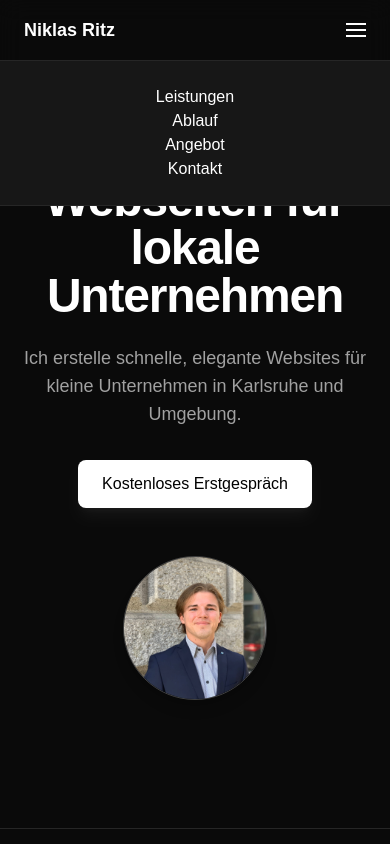
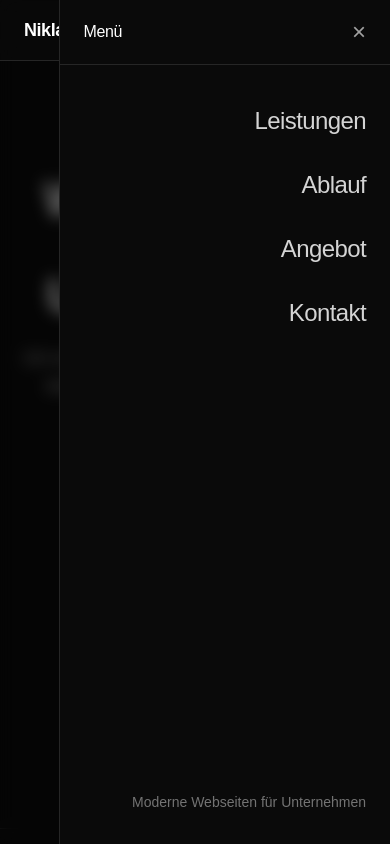
Before and after one commit to niklasritzbusiness-creator/niklasritz-website, a Next.js app: page / in a window 390 px wide. Both pictures are taken after a click on the button "Menü öffnen". Shown: the top 844 px of the page. Built offline with nearby package versions, Linux system fonts and the light colour scheme.

Commit message:
Update Navbar Mobile

```diff
--- a/app/components/Navbar.tsx
+++ b/app/components/Navbar.tsx
@@ -1,53 +1,144 @@
 "use client"
 
-import { useState } from "react"
+import { useEffect, useState } from "react"
+import { AnimatePresence, motion } from "framer-motion"
 
 export default function Navbar() {
   const [open, setOpen] = useState(false)
 
+  useEffect(() => {
+    if (open) {
+      document.body.style.overflow = "hidden"
+    } else {
+      document.body.style.overflow = "auto"
+    }
+
+    return () => {
+      document.body.style.overflow = "auto"
+    }
+  }, [open])
+
+  const closeMenu = () => setOpen(false)
+
   return (
+    <>
       <header className="fixed top-0 left-0 w-full bg-neutral-950/70 backdrop-blur-md border-b border-neutral-800 z-50">
         <div className="max-w-6xl mx-auto px-6 py-4 flex justify-between items-center">
-
           {/* Logo */}
-        <div className="font-semibold text-lg">
+          <div className="font-semibold text-lg tracking-tight">
             Niklas Ritz
           </div>
 
           {/* Desktop Nav */}
           <nav className="hidden md:flex gap-8 text-sm text-neutral-400">
-          <a href="#leistungen">Leistungen</a>
-          <a href="#ablauf">Ablauf</a>
-          <a href="#angebot">Angebot</a>
-          <a href="#kontakt">Kontakt</a>
+            <a href="#leistungen" className="hover:text-white transition">
+              Leistungen
+            </a>
+            <a href="#ablauf" className="hover:text-white transition">
+              Ablauf
+            </a>
+            <a href="#angebot" className="hover:text-white transition">
+              Angebot
+            </a>
+            <a href="#kontakt" className="hover:text-white transition">
+              Kontakt
+            </a>
           </nav>
 
           {/* Mobile Button */}
           <button
-          onClick={() => setOpen(!open)}
-          className="md:hidden text-white text-xl"
+            onClick={() => setOpen(true)}
+            className="md:hidden flex flex-col justify-center items-end gap-1.5"
+            aria-label="Menü öffnen"
           >
-          <div className="flex flex-col gap-1">
-            <span className="w-5 h-[2px] bg-white"></span>
-            <span className="w-5 h-[2px] bg-white"></span>
-            <span className="w-5 h-[2px] bg-white"></span>
+            <span className="block h-[2px] w-6 bg-white rounded-full"></span>
+            <span className="block h-[2px] w-5 bg-white rounded-full"></span>
+            <span className="block h-[2px] w-4 bg-white rounded-full"></span>
+          </button>
         </div>
+      </header>
+
+      <AnimatePresence>
+        {open && (
+          <>
+            {/* Backdrop */}
+            <motion.div
+              className="fixed inset-0 bg-black/50 backdrop-blur-sm z-40 md:hidden"
+              initial={{ opacity: 0 }}
+              animate={{ opacity: 1 }}
+              exit={{ opacity: 0 }}
+              transition={{ duration: 0.25 }}
+              onClick={closeMenu}
+            />
+
+            {/* Slide-in Panel */}
+            <motion.aside
+              className="fixed top-0 right-0 h-screen w-[85%] max-w-[380px] bg-neutral-950 border-l border-neutral-800 z-50 md:hidden flex flex-col"
+              initial={{ x: "100%" }}
+              animate={{ x: 0 }}
+              exit={{ x: "100%" }}
+              transition={{ duration: 0.4, ease: [0.22, 1, 0.36, 1] }}
+            >
+              {/* Top Bar */}
+              <div className="flex items-center justify-between px-6 py-5 border-b border-neutral-800">
+                <div className="text-white font-medium tracking-tight">
+                  Menü
+                </div>
+
+                <button
+                  onClick={closeMenu}
+                  className="text-neutral-400 hover:text-white transition text-2xl leading-none"
+                  aria-label="Menü schließen"
+                >
+                  ×
                 </button>
               </div>
 
-      {/* Mobile Menu */}
-      {open && (
-        <div className="md:hidden bg-neutral-900 border-t border-neutral-800 px-6 py-6 space-y-4 text-center animate-fadeIn">
-          <a href="#leistungen" onClick={() => setOpen(false)}>Leistungen</a>
-          <br />
-          <a href="#ablauf" onClick={() => setOpen(false)}>Ablauf</a>
-          <br />
-          <a href="#angebot" onClick={() => setOpen(false)}>Angebot</a>
-          <br />
-          <a href="#kontakt" onClick={() => setOpen(false)}>Kontakt</a>
+              {/* Links */}
+              <nav className="flex flex-col items-end text-right px-6 py-10 gap-8">
+                <a
+                  href="#leistungen"
+                  onClick={closeMenu}
+                  className="text-2xl text-neutral-300 hover:text-white transition tracking-tight"
+                >
+                  Leistungen
+                </a>
+
+                <a
+                  href="#ablauf"
+                  onClick={closeMenu}
+                  className="text-2xl text-neutral-300 hover:text-white transition tracking-tight"
+                >
+                  Ablauf
+                </a>
+
+                <a
+                  href="#angebot"
+                  onClick={closeMenu}
+                  className="text-2xl text-neutral-300 hover:text-white transition tracking-tight"
+                >
+                  Angebot
+                </a>
+
+                <a
+                  href="#kontakt"
+                  onClick={closeMenu}
+                  className="text-2xl text-neutral-300 hover:text-white transition tracking-tight"
+                >
+                  Kontakt
+                </a>
+              </nav>
+
+              {/* Bottom Area */}
+              <div className="mt-auto px-6 pb-8 text-right">
+                <p className="text-sm text-neutral-500">
+                  Moderne Webseiten für Unternehmen
+                </p>
               </div>
+            </motion.aside>
+          </>
         )}
-
-    </header>
+      </AnimatePresence>
+    </>
   )
 }
```
Lines whose indentation alone changed are shown as unchanged.
